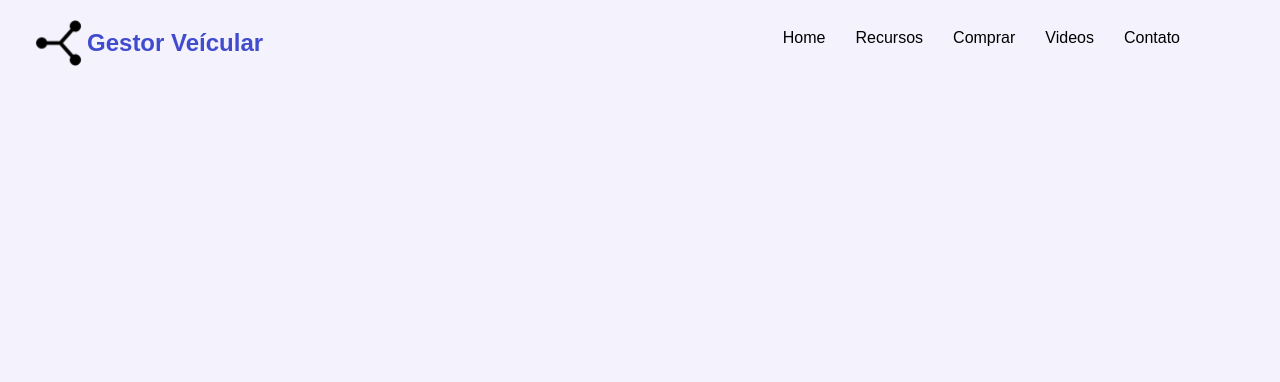
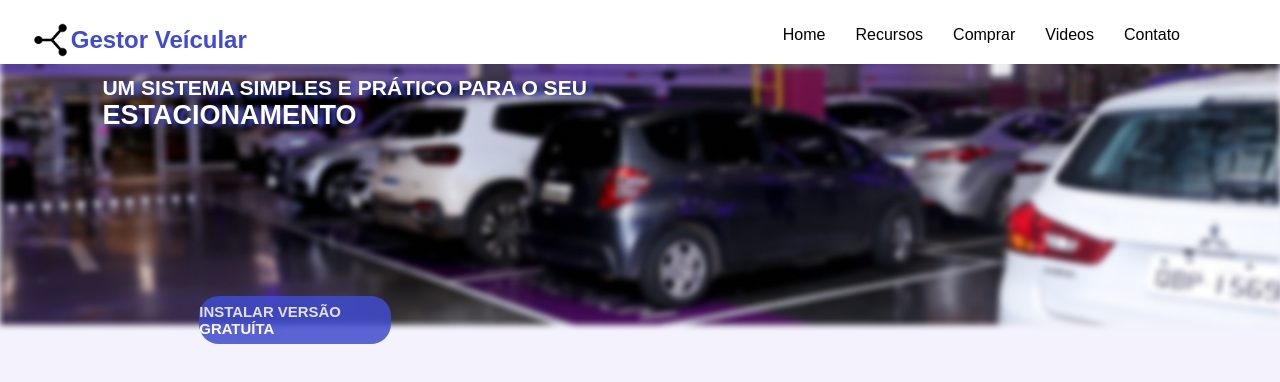
Before and after one commit to Cosme-CR/landing-page-Gestor-de-Estacionamento, a plain HTML site: page index.html in a window 1280 px wide. Drawn offline with Linux system fonts and the light colour scheme.

Commit message:
Complementando o header e iniciando home, utilizando funcionalidades para interação de botão com o usuário

```diff
--- a/css/style.css
+++ b/css/style.css
@@ -1,11 +1,20 @@
 /* ================= HEADER ================= */
 header {
     display: flex;
-    height: 100%;
+    width: 100%;
     align-items: center;
     flex-direction: row;
     justify-content: space-between;
     padding-top: 15px;
+    height: 8vh;
+    position: fixed;
+    top: 0;
+    left: 0;
+    z-index: 999;
+    background-color: #fff;
+}
+body {
+    margin-top: 8vh;
 }
 .logo {
     display: flex;
@@ -14,11 +23,11 @@ header {
     font-size: 12px;
     align-items: center;
     padding-left: 30px;
-    font-family:sans-serif;
+    font-family: sans-serif;
 }
 
 .logo img {
-    height: 7vh;
+    height: 5vh;
     width: auto;
 }
 
@@ -43,11 +52,8 @@ header {
 
 .conjunto:hover a {
     color: blue
-  }
 
-
-
-
+}
 
 .navbar {
     display: flex;
@@ -58,9 +64,39 @@ header {
     font-family: sans-serif;
 }
 
+.navbar h3 {
+    transition: transform 0.5s ease, color 0.5s ease;
+    cursor: pointer;
+}
 
 
+.navbar h3:hover {
+    transform: scale(1.2);
+    color: #404CCD;
+}
 
+.header-efeito {
+    position: relative;
+    padding: 20px;
+    background: #fff;
+}
+
+.header-efeito .barra {
+    position: absolute;
+    bottom: 0;
+    left: 0;
+    height: 3px;
+    width: 100%;
+    background: #4f46e6;
+    opacity: 0;
+    animation: fadein 1.2s ease forwards;
+}
+
+@keyframes fadein {
+    to {
+        opacity: 1;
+    }
+}
 /* ========================================== */
 
 
@@ -68,12 +104,72 @@ header {
 
 
 /* ================= MAIN ================= */
+
+/* ============== HOME ============== */
 body {
     background-color: #F4F2FC;
+    height: 100%;
+    margin: 0;
 }
 
+.image-container {
+    position: relative;
+    display: inline-block;
+    font-family: sans-serif;
+}
 
+.image-container img {
+    display: block;
+    max-width: 100%;
+    height: auto;
+    width: 100vw;
+}
 
+.texto-sobreposto {
+    position: absolute;
+    top: 23%;
+    left: 8%;
+    color: #fff;
+    text-shadow: 6px 2px 4px #404CCD;
+    font-size: 18px;
+}
+
+.texto-sobreposto h5 {
+    position: absolute;
+    top: 400%;
+    left: 20%;
+    background-color: #404CCD;
+    width: 15vw;
+    height: 6vh;
+    display: flex;
+    align-items: center;
+    justify-content: center;
+    border-radius: 20px;
+}
+
+@keyframes blink {
+    0% {
+        opacity: 1;
+    }
+
+    50% {
+        opacity: 0.5;
+    }
+
+    100% {
+        opacity: 1;
+    }
+}
+
+.botao {
+    animation: blink 2.7s linear infinite;
+    transition: transform 1s ease;
+    cursor: pointer;
+}
+
+.botao:hover {
+    transform: scale(1.2);
+}
 
 /* ========================================== */
 
--- a/index.html
+++ b/index.html
@@ -38,43 +38,22 @@
             </div>
         </div>
 
+    </header>
+    <main>
+        <section id="casa">
+            <div class="image-container">
+                <img src="img/image 4.png" alt="fundobonito">
+                <div class="texto-sobreposto">
+                    <h3>UM SISTEMA SIMPLES E PRÁTICO PARA O SEU</h3>
+                    <h1>ESTACIONAMENTO</h1>
+                    <a href="#download">
+                        <h5 class="botao">INSTALAR VERSÃO GRATUÍTA</h5>
+                    </a>
+                </div>
+            </div>
+        </section>
 
-
-
-
-
-
-
-
-
-
-
-
-
-
-
-
-
-
-
-
-
-
-
-
-
-
-
-
-
-
-
-
-
-
-
-    </header>
-    <main></main>
+    </main>
     <footer></footer>
 </body>
 </html>
```
Also changed, not shown: img/image 4.png (added).
